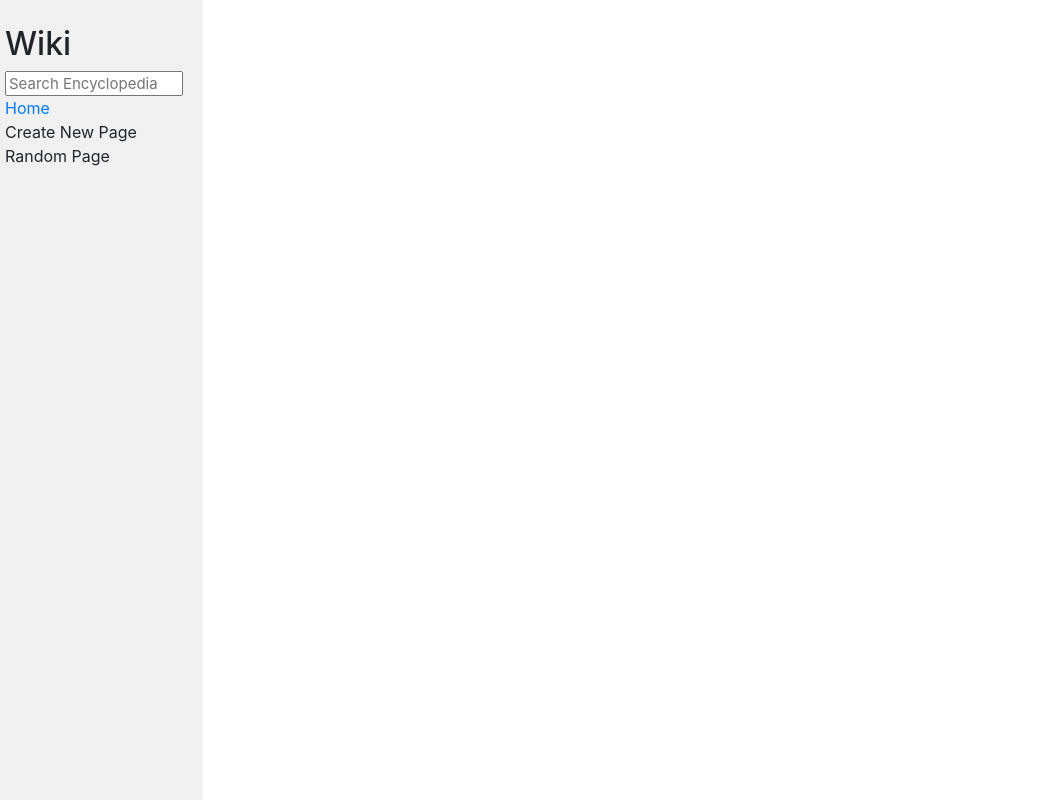
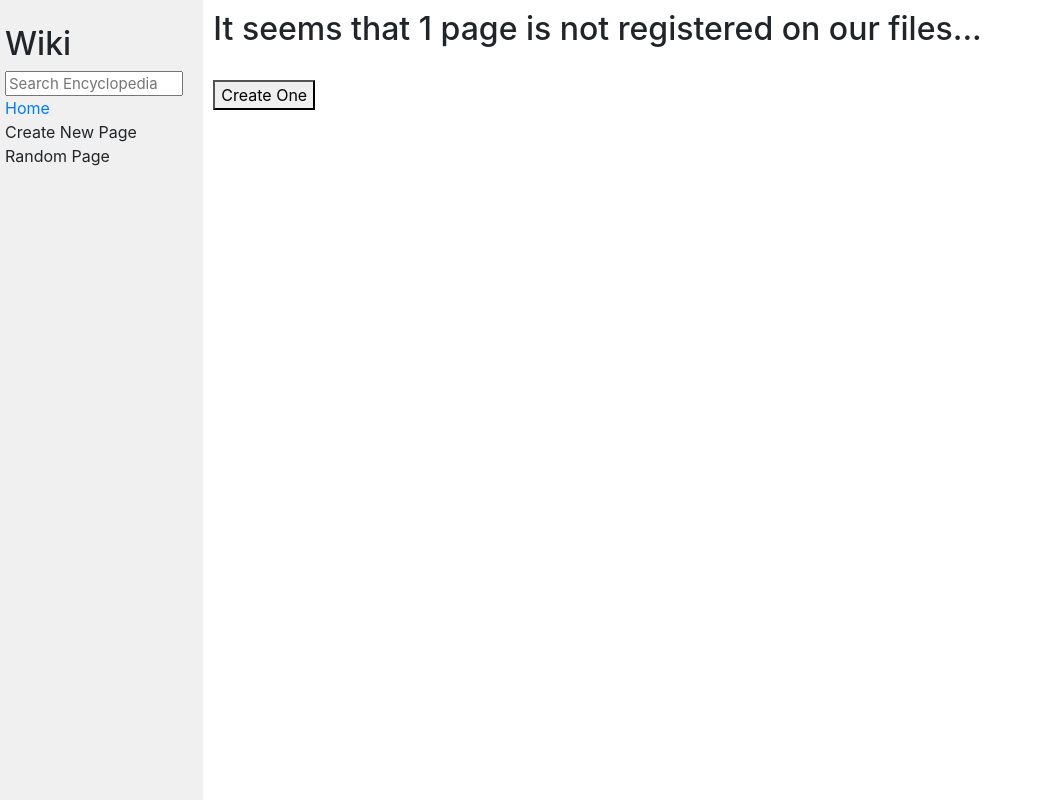
Before and after one commit to GastonUC/Wiki, a Django app: page /wiki/1 in a window 1280 px wide. Shown: the whole page, without its empty margins (0-1037 px from the left). Run offline with Django 3.2, Linux system fonts and the light colour scheme; some libraries are stand-ins or nearby versions.

Commit message:
Added button to 'error.html', Added the click to any entry on 'index.html'

```diff
--- a/encyclopedia/templates/encyclopedia/error.html
+++ b/encyclopedia/templates/encyclopedia/error.html
@@ -3,3 +3,9 @@
 {% block title %}
     {{ entryTitle }} not found
 {% endblock %}
+
+{% block body %}
+    <h2>It seems that {{ entryTitle }} page is not registered on our files...</h2>
+    <br>
+    <a><button>Create One</button></a>
+{% endblock %}
--- a/encyclopedia/templates/encyclopedia/index.html
+++ b/encyclopedia/templates/encyclopedia/index.html
@@ -9,7 +9,7 @@
 
     <ul>
         {% for entry in entries %}
-            <li>{{ entry }}</li>
+            <li><a href="wiki/{{ entry }}">{{ entry }}</a></li>
         {% endfor %}
     </ul>
 
```
